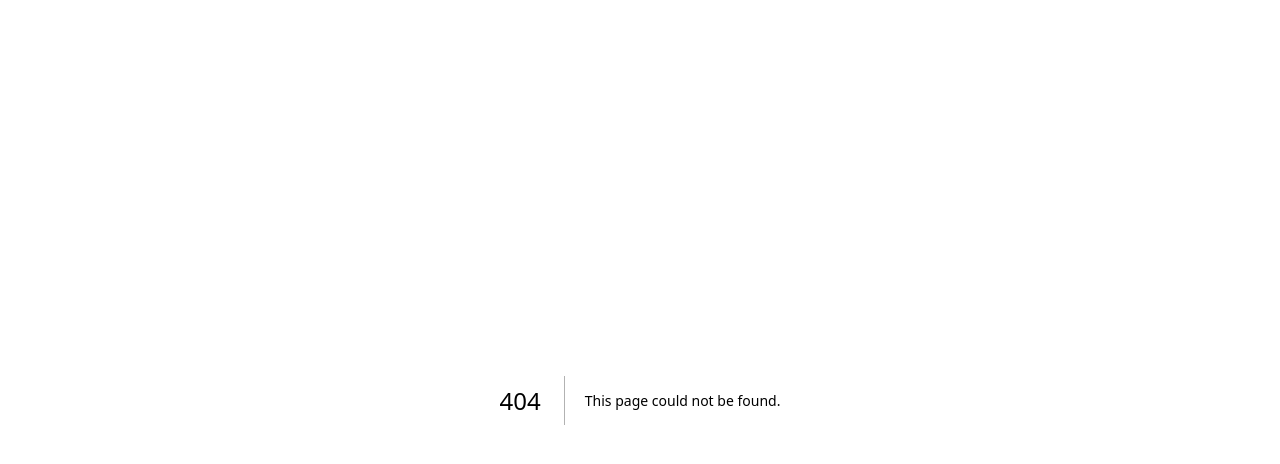
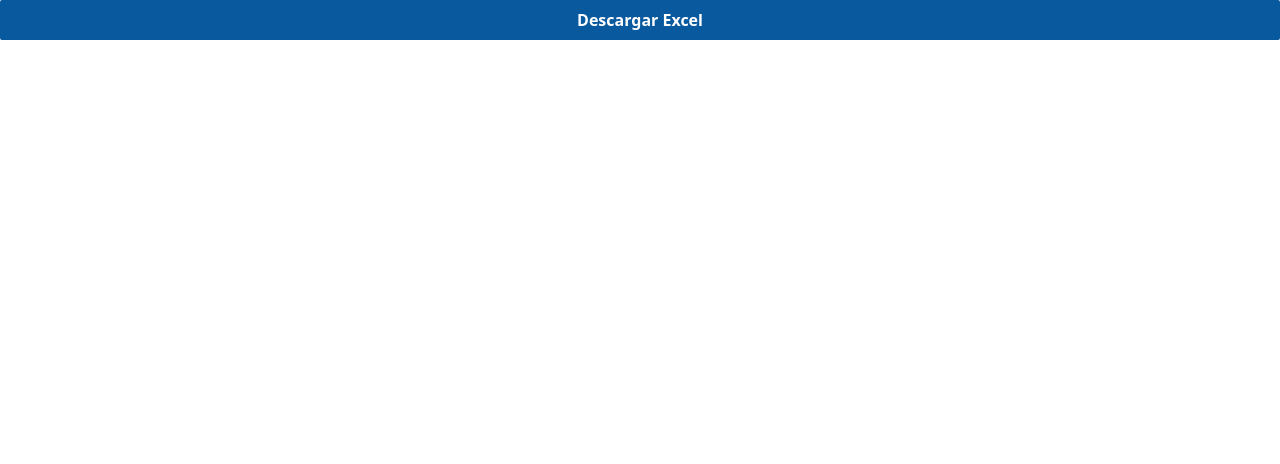
Before and after one commit to DiegoMonroyTriana/mantenimiento, a Next.js app: page /data in a window 1280 px wide. Before the commit this address had no page. Shown: the top 464 px of the page. Built offline with nearby package versions, Linux system fonts and the light colour scheme.

Commit message:
Add files via upload

```diff
--- /dev/null
+++ b/src/app/data/page.tsx
@@ -0,0 +1,23 @@
+'use client'
+
+import Button from '@/components/Button'
+import * as XLSX from 'xlsx'
+
+function DataPage () {
+  const downloadExcel = async () => {
+    const res = await fetch('/api/all')
+    const data = await res.json()
+    const wb = XLSX.utils.book_new()
+    const ws = XLSX.utils.json_to_sheet(data)
+    XLSX.utils.book_append_sheet(wb, ws, 'Hoja1')
+    XLSX.writeFile(wb, 'archivo.xlsx')
+  }
+
+  return (
+    <Button onClick={downloadExcel}>
+      Descargar Excel
+    </Button>
+  )
+}
+
+export default DataPage
```
